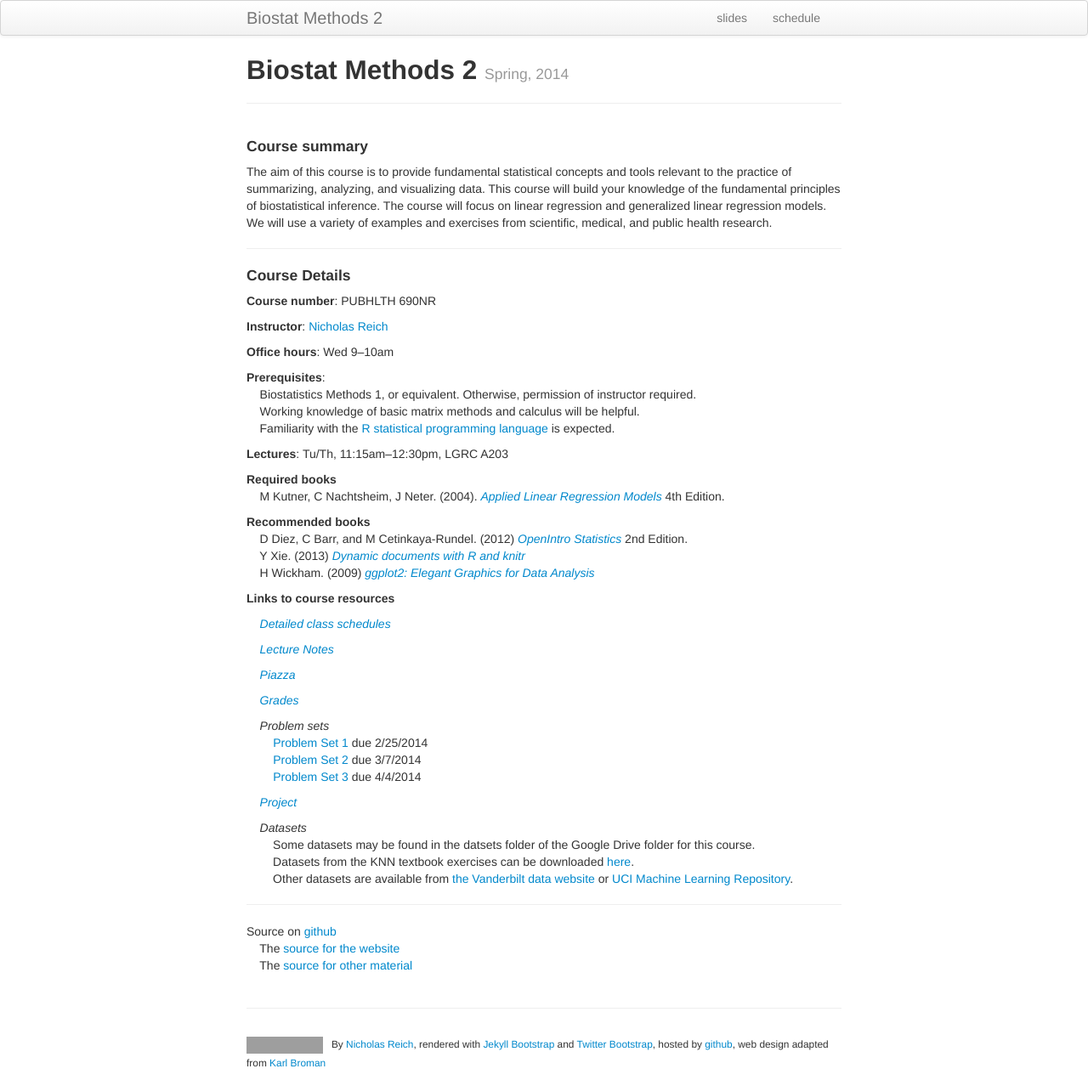
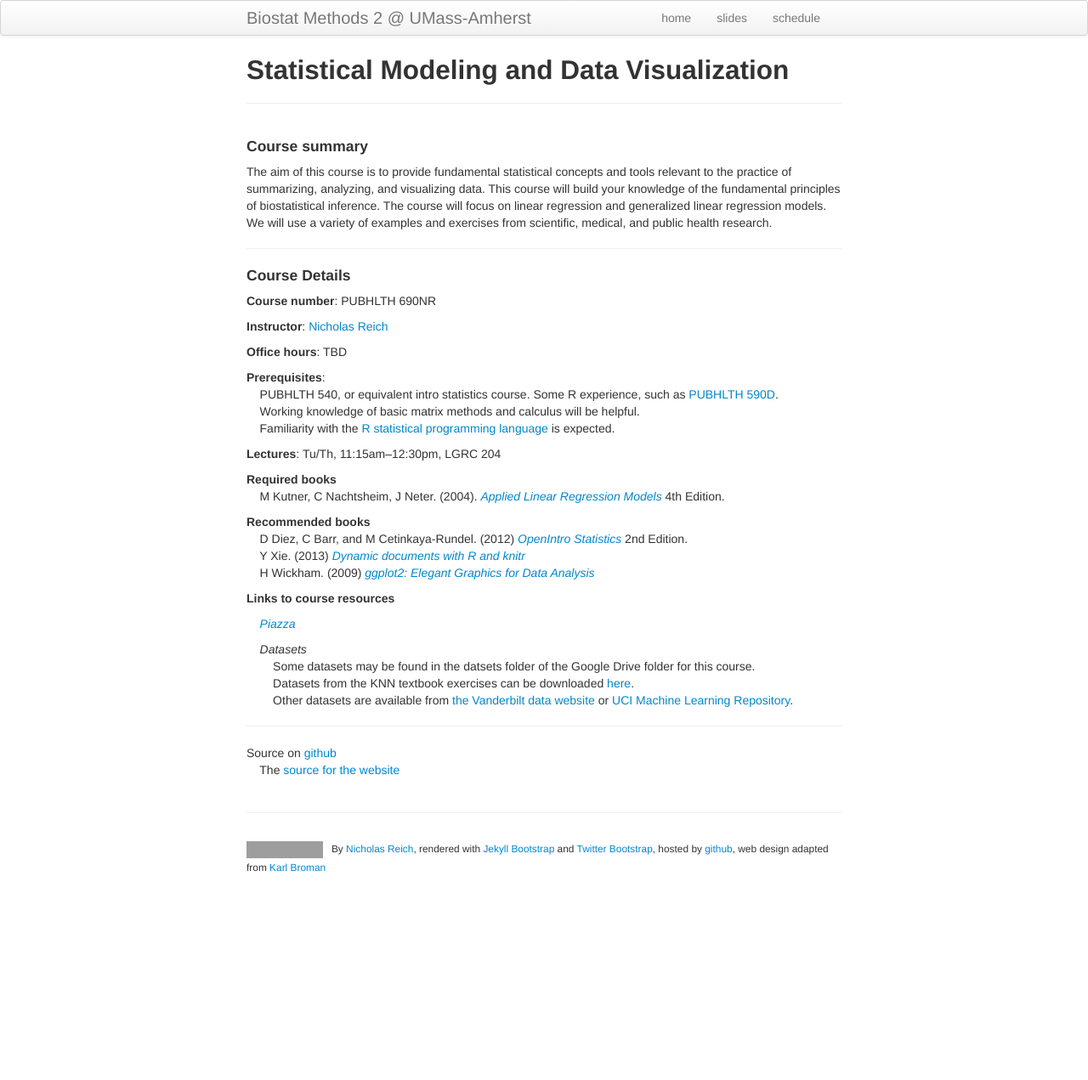
Before and after one commit to nickreich/stat-modeling-2015, a Jekyll site: the page built from index.md, in a window 1280 px wide. Shown: the whole page at 85% size. Built offline with Jekyll 4.4.1, drawn with Linux system fonts in a browser that asks for light colours; after the commit the page ends 1041 px from its top, so only the background shows below that; grey boxes are pictures that could not be loaded.

Commit message:
updates to site format and index page content.

```diff
--- a/_config.yml
+++ b/_config.yml
@@ -9,7 +9,7 @@
 # Themes are encouraged to use these universal variables
 # so be sure to set them if your theme uses them.
 #
-title : Biostat Methods 2
+title : Biostat Methods 2 @ UMass-Amherst
 author :
   name : Nicholas Reich
   email : nick@umass.edu
--- a/_includes/themes/twitter/default.html
+++ b/_includes/themes/twitter/default.html
@@ -32,6 +32,7 @@
         <div class="container-narrow">
           <a class="brand" href="{{ HOME_PATH }}">{{ site.title }}</a>
           <ul class="nav">
+              <li><a href="{{ BASE_PATH }}/index.html">home</a></li>
               <li><a href="{{ BASE_PATH }}/pages/notes.html">slides</a></li>
               <li><a href="{{ BASE_PATH }}/pages/schedule.html">schedule</a></li>
         </div>
--- a/index.md
+++ b/index.md
@@ -1,7 +1,7 @@
 ---
 layout: page
-title: Biostat Methods 2
-tagline: Spring, 2014
+title: Statistical Modeling and Data Visualization
+tagline:
 ---
 
 
@@ -16,14 +16,14 @@ The aim of this course is to provide fundamental statistical concepts and tools
 
 **Instructor**: [Nicholas Reich](http://people.umass.edu/nick)
 
-**Office hours**: Wed 9&ndash;10am
+**Office hours**: TBD
 
 **Prerequisites**: <br>
-&nbsp; &nbsp; Biostatistics Methods 1, or equivalent. Otherwise, permission of instructor required. <br>
+&nbsp; &nbsp; PUBHLTH 540, or equivalent intro statistics course. Some R experience, such as [PUBHLTH 590D](http://nickreich.github.io/statComp2014/).<br>
 &nbsp; &nbsp; Working knowledge of basic matrix methods and calculus will be helpful. <br>
 &nbsp; &nbsp; Familiarity with the [R statistical programming language](http://www.r-project.org) is expected.
 
-**Lectures**: Tu/Th, 11:15am&ndash;12:30pm, LGRC A203
+**Lectures**: Tu/Th, 11:15am&ndash;12:30pm, LGRC 204
 
 **Required books** <br>
 &nbsp; &nbsp; M Kutner, C Nachtsheim, J Neter. (2004). _[Applied Linear Regression Models](http://www.amazon.com/Applied-Linear-Regression-Models--Student/dp/0073014664/)_ 4th Edition.
@@ -35,20 +35,7 @@ The aim of this course is to provide fundamental statistical concepts and tools
 
 **Links to course resources**
 
-&nbsp; &nbsp; *[Detailed class schedules](pages/schedule.html)*
-
-&nbsp; &nbsp; *[Lecture Notes](pages/notes.html)*
-
 &nbsp; &nbsp; *[Piazza](https://piazza.com/umass/spring2014/pubhlth690nr/home)*
-
-&nbsp; &nbsp; *[Grades](pages/grades.html)*
-
-&nbsp; &nbsp; *Problem sets*<br>
-&nbsp; &nbsp; &nbsp; &nbsp; [Problem Set 1](pages/ps1.html) due 2/25/2014<br>
-&nbsp; &nbsp; &nbsp; &nbsp; [Problem Set 2](pages/ps2.html) due 3/7/2014<br>
-&nbsp; &nbsp; &nbsp; &nbsp; [Problem Set 3](pages/ps3.html) due 4/4/2014
-
-&nbsp; &nbsp; *[Project](pages/project.html)*
 
 &nbsp; &nbsp; *Datasets*<br>
 &nbsp; &nbsp; &nbsp; &nbsp; Some datasets may be found in the datsets folder of the Google Drive folder for this course. <br>
@@ -59,5 +46,4 @@ The aim of this course is to provide fundamental statistical concepts and tools
 ---
 
 Source on [github](http://github.com)<br>
-&nbsp; &nbsp; The [source for the website](https://github.com/nickreich/methods2/tree/gh-pages) <br>
-&nbsp; &nbsp; The [source for other material](https://github.com/nickreich/methods2/tree/master)
+&nbsp; &nbsp; The [source for the website](https://github.com/nickreich/stat-modeling-2015/tree/gh-pages)
```
Also changed, not shown: 8 other files.
